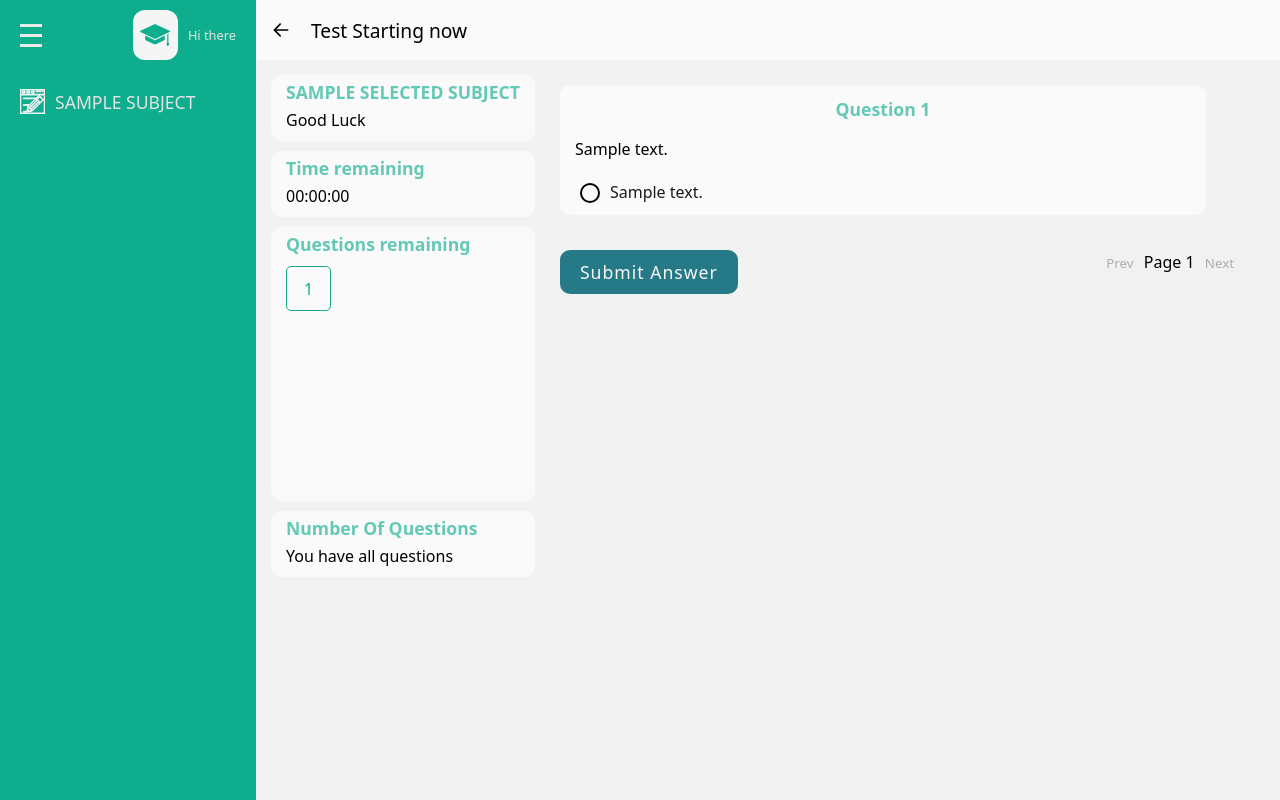
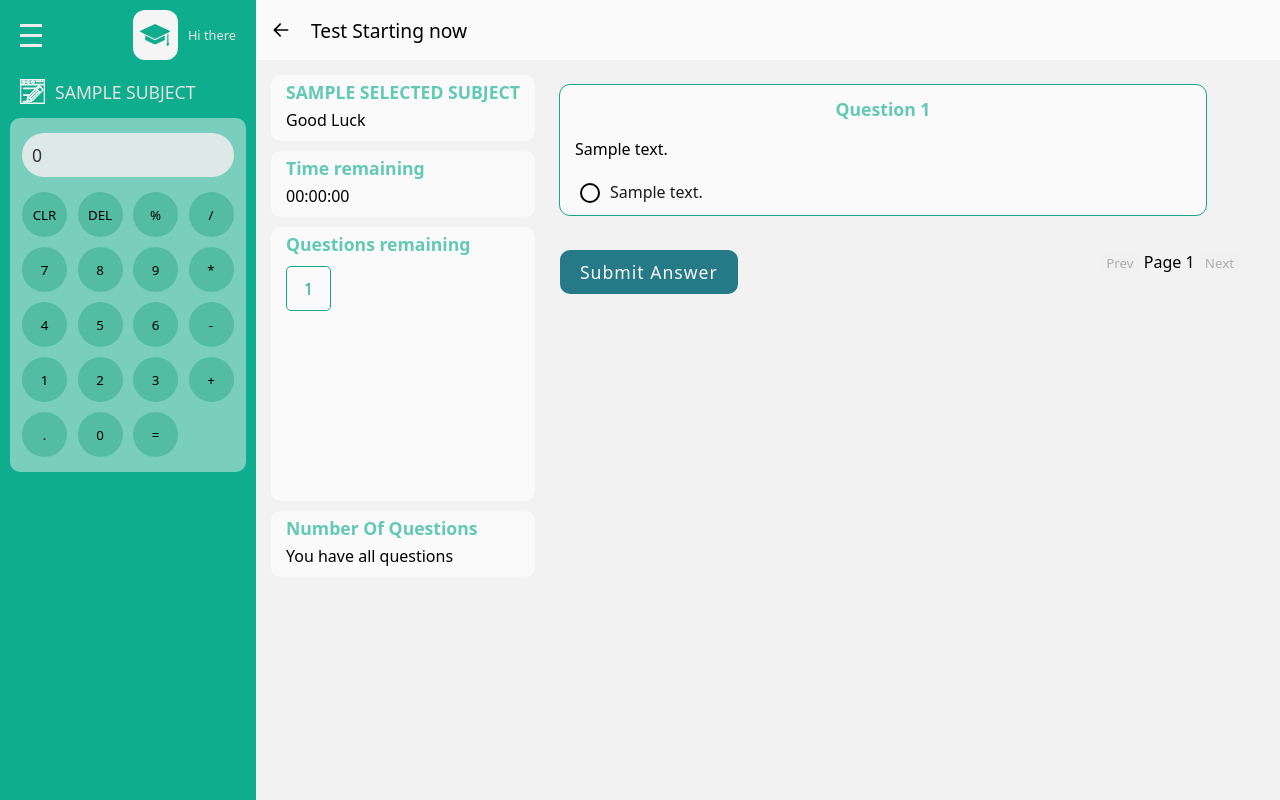
Before and after one commit to Buchi77344/software, a Django app: template base/templates/index.html in a window 1280 px wide. Run offline with Django 3.2, Linux system fonts and the light colour scheme; the template is opened without the code that fills it: most values are stand-ins (such as "Sample title", 1, 10 or a date in 2020).

Commit message:
commit changes

```diff
--- a/base/static/css/style.css
+++ b/base/static/css/style.css
@@ -159,7 +159,8 @@
 } */
 
 .menu-head{
-    padding-inline : 20px;
+    padding-left : 20px;
+    padding-right : 20px;
     padding-bottom: 15px;
 }
 
@@ -209,9 +210,9 @@
 } */
 
 .menu-content{
-    padding : 10px 0px 15px;
-    height: 490px;
-    overflow-y: auto;
+    /* padding : 10px 0px 15px; */
+    /* height: 490px; */
+    /* overflow-y: auto; */
 }
 
 .menu-content::-webkit-scrollbar{
@@ -226,18 +227,27 @@
 }
 
 .menu-content.flex-column{
-    gap : 30px;
+    /* gap : 30px; */
     justify-content: flex-start;
 }
 
 .menu-item{
-    padding-inline : 13px;
+    /* padding-inline : 13px; */
 }
 
 .menu-wrapper{
     padding : 4px 7px;
     cursor: pointer;
     border-radius: 3px;
+}
+
+.subjects-link-div{
+    padding-left : 13px;
+    padding-right : 13px;
+}
+
+.subjects-link-div.flex-column {
+    gap: 20px;
 }
 
 .menu-wrapper:hover{
@@ -257,6 +267,43 @@
     color : hsl(0, 0%, 89%);
     font-size : 1.1rem;
     font-weight: 400;
+}
+
+.calculator-container{
+    /* margin-top: 20px; */
+    padding: 10px;
+}
+
+.calculator{
+    background-color : hsla(164, 27%, 92%, 0.5);
+    padding : 15px 12px;
+    border-radius: 10px;
+}
+
+.calculator-screen{
+    padding : 10px;
+    font-size : 1.1rem;
+    color : hsl(0, 0%, 20%);
+    background-color: hsla(168, 12%, 92%, 0.9);
+    margin-bottom: 15px;
+    border-radius: 50px;
+}
+
+.calculator-btn-container{
+    display: grid;
+    grid-template-columns: repeat(4, 1fr);
+    gap : 10px;
+}
+
+.calculator-button{
+    width : 45px;
+    height : 45px;
+    border-radius: 50%;
+    background-color: hsla(164, 61%, 41%, 0.479);;
+}
+
+.calculator-button.large{
+    grid-column: span 2;
 }
 
 .main-content-header{
@@ -381,7 +428,8 @@
 }
 
 .question-box-head{
-    padding-inline : 10px;
+    padding-left : 10px;
+    padding-right : 10px;
 }
 
 .next-control svg{
@@ -520,7 +568,8 @@
     color : hsl(0, 0%, 98%);
     background-color: var(--main-sidebar-clr);
     border-radius: 10px;
-    padding-block : 12px;
+    padding-top : 12px;
+    padding-bottom : 12px;
     font-size : 1.1rem;
     letter-spacing: 2px;
 
--- a/base/templates/admins/question.html
+++ b/base/templates/admins/question.html
@@ -14,8 +14,8 @@
             <div class="popup-div">
                 <h3 class = "popup-head">Are you sure you want to delete it</h3>
                 <div class = "popup-btn-container">
-                    <button  class = "popup-btn Yes-btn"><a href = "#">Yes, I'm sure</a></button>
-                    <button class = "popup-btn No-btn">No, not yet</button>
+                    <button  class = "Yes-btn yes-link"><a href = "#">Yes, I'm sure</a></button>
+                    <button class = "No-btn">No, not yet</button>
                 </div>
             </div>
         </div>
--- a/base/templates/index.html
+++ b/base/templates/index.html
@@ -14,8 +14,8 @@
             <div class="popup-div">
                 <h3 class = "popup-head">Are you sure you want to submit</h3>
                 <div class = "popup-btn-container">
-                    <button  class = "popup-btn exam Yes-btn"><a href = "#">Yes, I'm sure</a></button>
-                    <button class = "popup-btn No-btn">No, Not Yet</button>
+                    <button  class = "exam Yes-btn">Yes, I'm sure</button>
+                    <button class = "No-btn">No, Not Yet</button>
                 </div>
             </div>
         </div>
@@ -46,6 +46,7 @@
                         </div>
                     </div>
                     <div class= "menu-content flex-column ">
+                        <div class = "subjects-link-div">
                             {% for subject in subjects %}
                             <a href = "{% url 'index' %}?subject_id={{ subject.id }}" class = "menu-item">
                                 <div class="menu-wrapper flex gp-10">
@@ -60,6 +61,34 @@
                                 </div>
                             </a>
                             {% endfor %}
+                        </div>
+
+                        <div class = "calculator-container">
+                            <div class = "calculator">
+                                <div class = "calculator-screen">0</div>
+                                <div class="calculator-btn-container">
+                                    <button class="calculator-button">CLR</button>
+                                    <button class="calculator-button">DEL</button>
+                                    <button class="calculator-button">%</button>
+                                    <button class="calculator-button">/</button>
+                                    <button class="calculator-button">7</button>
+                                    <button class="calculator-button">8</button>
+                                    <button class="calculator-button">9</button>
+                                    <button class="calculator-button">*</button>
+                                    <button class="calculator-button">4</button>
+                                    <button class="calculator-button">5</button>
+                                    <button class="calculator-button">6</button>
+                                    <button class="calculator-button">-</button>
+                                    <button class="calculator-button">1</button>
+                                    <button class="calculator-button">2</button>
+                                    <button class="calculator-button">3</button>
+                                    <button class="calculator-button">+</button>
+                                    <button class="calculator-button">.</button>
+                                    <button class="calculator-button">0</button>
+                                    <button class="calculator-button large">=</button>
+                                </div>
+                            </div>
+                        </div>
 
                     </div>
                 </div>
```
Also changed, not shown: base/static/js/script.js (+22 -29 lines), db.sqlite3. Lines whose indentation alone changed are shown as unchanged.
